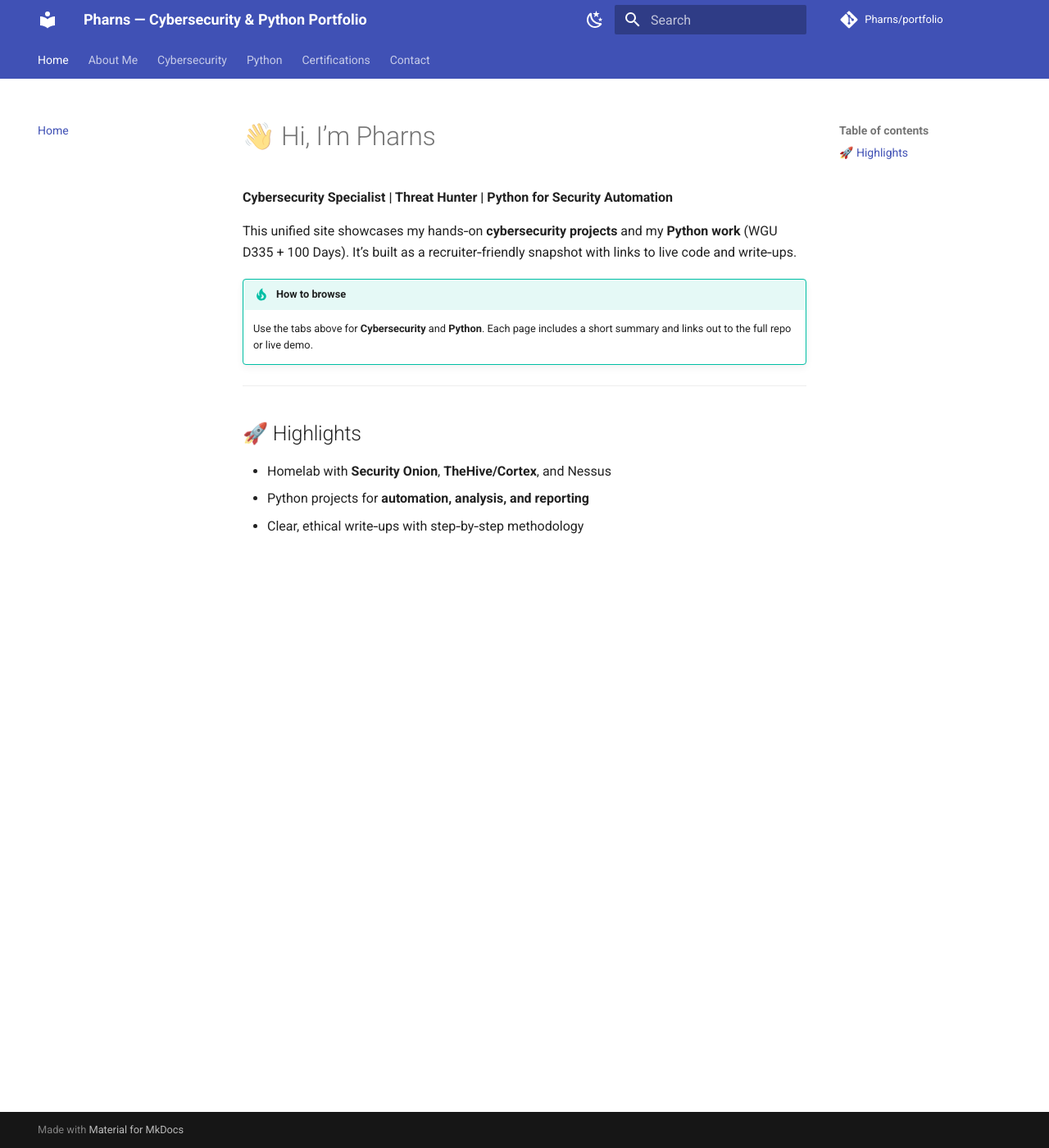
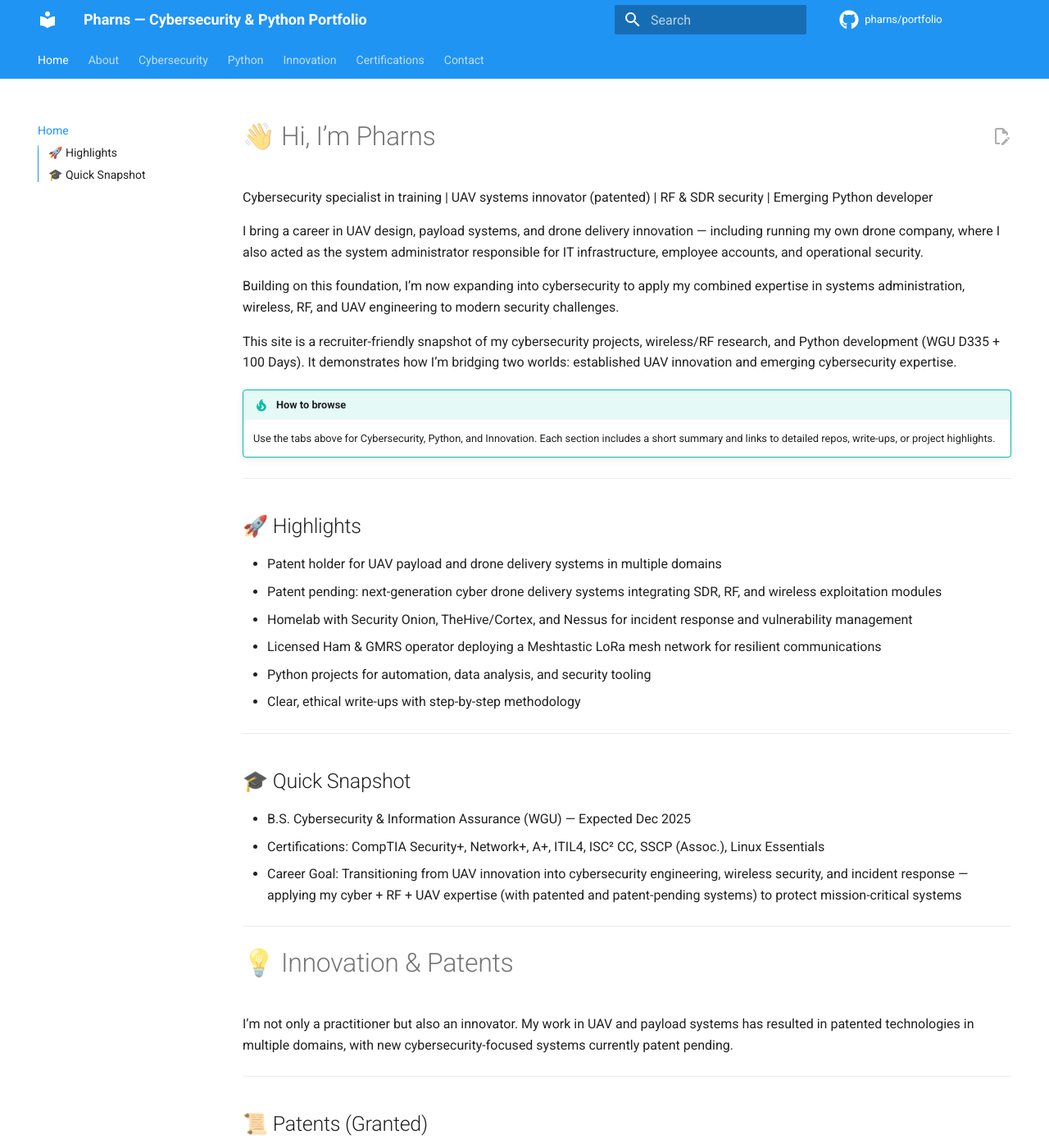
Before and after one commit to Pharns/portfolio, an MkDocs documentation site: the page built from docs/index.md, in a window 1280 px wide and 1400 px high. Shown: the whole window at 82% size. Built offline with MkDocs 1.6.1 and Material for MkDocs 9.7.7, drawn with Linux system fonts in a browser that asks for light colours; comment, search, counter and statistics services are not loaded; some of the changed text lies outside the part shown.

Commit message:
updating website flow

```diff
--- a/docs/index.md
+++ b/docs/index.md
@@ -1,15 +1,65 @@
 # 👋 Hi, I’m Pharns
 
-**Cybersecurity Specialist | Threat Hunter | Python for Security Automation**
+Cybersecurity specialist in training | UAV systems innovator (patented) | RF & SDR security | Emerging Python developer
 
-This unified site showcases my hands‑on **cybersecurity projects** and my **Python work** (WGU D335 + 100 Days). It’s built as a recruiter‑friendly snapshot with links to live code and write‑ups.
+I bring a career in UAV design, payload systems, and drone delivery innovation — including running my own drone company, where I also acted as the system administrator responsible for IT infrastructure, employee accounts, and operational security.
+
+Building on this foundation, I’m now expanding into cybersecurity to apply my combined expertise in systems administration, wireless, RF, and UAV engineering to modern security challenges.
+
+This site is a recruiter-friendly snapshot of my cybersecurity projects, wireless/RF research, and Python development (WGU D335 + 100 Days). It demonstrates how I’m bridging two worlds: established UAV innovation and emerging cybersecurity expertise.
 
 !!! tip "How to browse"
-    Use the tabs above for **Cybersecurity** and **Python**. Each page includes a short summary and links out to the full repo or live demo.
+    Use the tabs above for Cybersecurity, Python, and Innovation. Each section includes a short summary and links to detailed repos, write-ups, or project highlights.
 
 ---
 
 ## 🚀 Highlights
-- Homelab with **Security Onion**, **TheHive/Cortex**, and Nessus
-- Python projects for **automation, analysis, and reporting**
-- Clear, ethical write‑ups with step‑by‑step methodology
+- Patent holder for UAV payload and drone delivery systems in multiple domains
+- Patent pending: next-generation cyber drone delivery systems integrating SDR, RF, and wireless exploitation modules
+- Homelab with Security Onion, TheHive/Cortex, and Nessus for incident response and vulnerability management
+- Licensed Ham & GMRS operator deploying a Meshtastic LoRa mesh network for resilient communications
+- Python projects for automation, data analysis, and security tooling
+- Clear, ethical write-ups with step-by-step methodology
+
+---
+
+## 🎓 Quick Snapshot
+- B.S. Cybersecurity & Information Assurance (WGU) — Expected Dec 2025
+- Certifications: CompTIA Security+, Network+, A+, ITIL4, ISC² CC, SSCP (Assoc.), Linux Essentials
+- Career Goal: Transitioning from UAV innovation into cybersecurity engineering, wireless security, and incident response — applying my cyber + RF + UAV expertise (with patented and patent-pending systems) to protect mission-critical systems
+
+---
+
+# 💡 Innovation & Patents
+
+I’m not only a practitioner but also an innovator. My work in UAV and payload systems has resulted in patented technologies in multiple domains, with new cybersecurity-focused systems currently patent pending.
+
+---
+
+## 📜 Patents (Granted)
+- UAV Payload & Delivery Systems — patented solutions in UAV operations and payload delivery, showcasing my ability to bridge engineering, logistics, and applied security considerations.
+
+---
+
+## ⏳ Patents (Pending)
+- Cyber Drone Delivery Systems — patent pending innovations that merge UAV payload engineering with cybersecurity applications, including SDR integration, wireless exploitation modules, and secure delivery frameworks.
+
+---
+
+## 🔑 Why This Matters
+- Demonstrates proven innovation with granted patents
+- Highlights ongoing research and development in UAV-cyber convergence
+- Shows I can take ideas from concept → design → real-world deployment → IP protection
+
+---
+
+## 🌟 Integration With My Cybersecurity Work
+- My homelab provides the testing ground for UAV-cyber integrations
+- My RF/SDR research feeds directly into secure payload and delivery system design
+- My Python projects support automation, data analysis, and proof-of-concept tooling for UAV systems
+
+---
+
+## 📌 Key Takeaway
+I’m a seasoned UAV innovator and patent holder now expanding into cybersecurity.
+My goal is to bring together drone engineering, RF/wireless expertise, and cybersecurity knowledge to deliver solutions that protect and enable mission-critical systems.
--- a/mkdocs.yml
+++ b/mkdocs.yml
@@ -1,50 +1,73 @@
 site_name: Pharns — Cybersecurity & Python Portfolio
-site_description: Unified portfolio showcasing cybersecurity projects and Python work (WGU D335 + 100 Days).
-site_url: https://pharns.github.io/portfolio/
+site_url: https://pharns.github.io/portfolio
+repo_url: https://github.com/Pharns/portfolio
+repo_name: pharns/portfolio
 theme:
   name: material
+  language: en
   features:
-    - navigation.instant
-    - navigation.tracking
     - navigation.tabs
-    - toc.follow
+    - navigation.top
+    - navigation.sections
+    - toc.integrate
     - content.code.copy
-    - content.tabs.link
+    - content.action.edit
+    - content.tooltips
+    - search.suggest
+    - search.highlight
   palette:
     - scheme: default
-      toggle:
-        icon: material/weather-night
-        name: Switch to dark mode
-    - scheme: slate
-      toggle:
-        icon: material/weather-sunny
-        name: Switch to light mode
-repo_url: https://github.com/Pharns/portfolio
-repo_name: Pharns/portfolio
-nav:
-  - Home: index.md
-  - About Me: about.md
-  - Cybersecurity:
-      - Overview: cybersecurity/index.md
-      - Homelab Setup: cybersecurity/homelab.md
-      - Vulnerability Assessment: cybersecurity/vuln-assessment.md
-      - Incident Response Workflow: cybersecurity/incident-response.md
-      - Penetration Testing: cybersecurity/pentesting.md
-      - Blog Write-Ups: cybersecurity/blog-writeups.md
-  - Python:
-      - Overview: python/index.md
-      - 100 Days of Python (live): https://pharns.github.io/python-learning/100%20Days%20of%20Coding/
-      - Projects (live): https://pharns.github.io/python-learning/projects/
-  - Certifications: certifications.md
-  - Contact: contact.md
-plugins:
-  - search
+      primary: blue
+      accent: indigo
+  icon:
+    repo: fontawesome/brands/github
+extra:
+  social:
+    - icon: fontawesome/brands/linkedin
+      link: https://linkedin.com/in/pharns
+    - icon: fontawesome/brands/github
+      link: https://github.com/pharns
 markdown_extensions:
   - admonition
-  - toc:
-      permalink: true
+  - attr_list
+  - footnotes
+  - md_in_html
   - pymdownx.details
   - pymdownx.superfences
   - pymdownx.highlight
-  - pymdownx.tabbed
-  - pymdownx.tasklist
+  - pymdownx.critic
+  - pymdownx.emoji
+  - pymdownx.tasklist:
+      custom_checkbox: true
+  - tables
+plugins:
+  - search
+  # - tags   # enable later if you add page tags
+
+# ---------- Recruiter-first Navigation ----------
+nav:
+  - Home: index.md
+  - About: about.md
+  - Cybersecurity:
+      - Overview: cybersecurity/index.md         # optional overview
+      - Homelab Setup: cybersecurity/homelab-setup.md
+      - Vulnerability Assessment: cybersecurity/vulnerability-assessment.md
+      - Incident Response: cybersecurity/incident-response.md
+      - Penetration Testing: cybersecurity/penetration-testing.md
+      - Drone Cyber Payload Systems: cybersecurity/drone-payload-systems.md
+      - Blog Write-Ups: cybersecurity/blog-writeups.md
+  - Python:
+      - Overview: python/index.md                # optional overview
+      - 100 Days of Python: python/100-days.md
+      - Projects: python/projects.md
+  - Innovation: innovation.md
+  - Certifications: certifications.md
+  # - Resume: assets/resume.pdf                  # uncomment when you add a PDF
+  - Contact:
+      - LinkedIn: https://linkedin.com/in/pharns
+      - GitHub: https://github.com/pharns
+
+# Optional: edit & deploy settings
+edit_uri: edit/main/docs/
+copyright:
+  © {{ date.strftime("%Y") }} Pharns. All rights reserved.
```
Also changed, not shown: docs/about.md (+47 -47 lines), docs/cybersecurity/blog-writeups.md (+6 -2 lines), docs/cybersecurity/drone-payload-systems.md (added, +25 -0 lines), docs/cybersecurity/homelab-setup.md (added, +24 -0 lines), docs/cybersecurity/incident-response.md (+19 -6 lines), docs/cybersecurity/pentesting.md (deleted, +0 -9 lines), docs/cybersecurity/pentetration-testing.md (added, +24 -0 lines), docs/cybersecurity/vuln-assessment.md (deleted, +0 -11 lines), docs/cybersecurity/vulnerability-assessment.md (added, +23 -0 lines), docs/innovation.md (added, +12 -0 lines), 2 other files.
